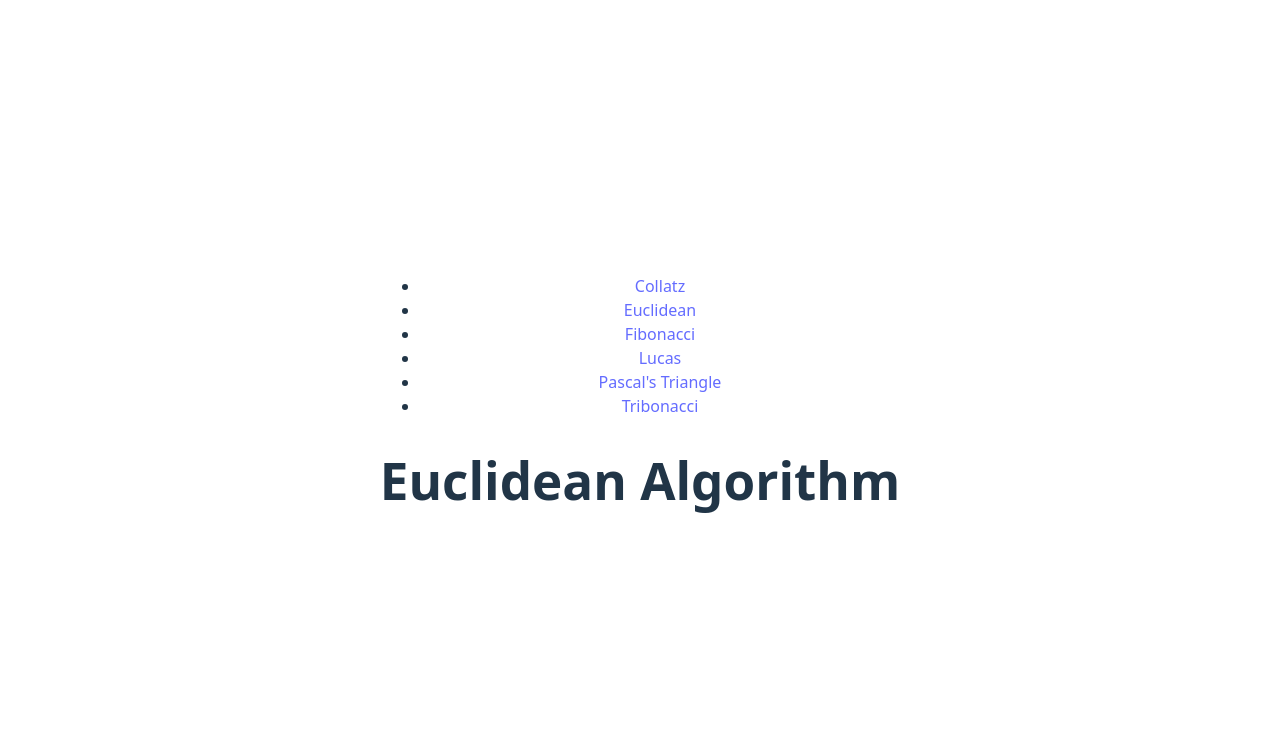
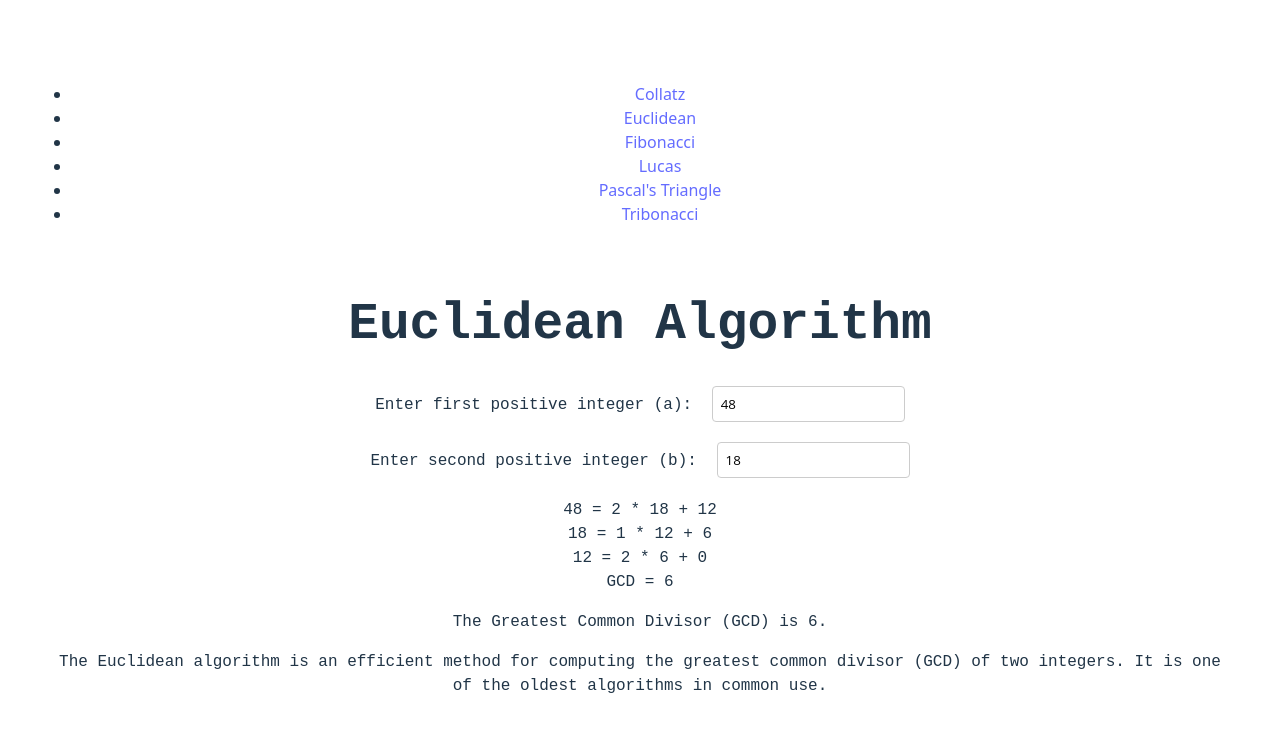
Before and after one commit to adiluexe/automatapedia, a React (Vite) app in the folder automatapedia/: page /euclidean in a window 1280 px wide. Shown: the top 732 px of the page. Built offline with nearby package versions, Linux system fonts and the light colour scheme.

Commit message:
feat(collatz): implement Collatz sequence generation logic
Add functionality to generate the Collatz sequence based on user input.
Includes input validation and updates to the sequence display.

```diff
--- a/automatapedia/src/pages/CollatzPage.tsx
+++ b/automatapedia/src/pages/CollatzPage.tsx
@@ -1,10 +1,53 @@
-import React from "react";
+import React, { useState } from "react";
+import { generateCollatzSequence } from "../sequences/collatz";
+import "../App.css";
 
 const CollatzPage: React.FC = () => {
+  const [startNumber, setStartNumber] = useState<number>(10);
+  const [sequence, setSequence] = useState<number[]>(
+    generateCollatzSequence(10)
+  );
+
+  const handleInputChange = (event: React.ChangeEvent<HTMLInputElement>) => {
+    const num = parseInt(event.target.value, 10);
+    if (!isNaN(num) && num > 0) {
+      setStartNumber(num);
+      setSequence(generateCollatzSequence(num));
+    } else if (event.target.value === "") {
+      setStartNumber(0);
+      setSequence([]);
+    }
+  };
+
   return (
-    <div>
+    <div className="container">
       <h1>Collatz Sequence</h1>
-      {/* TODO: Implement Collatz sequence generator and visualization */}
+      <div className="input-container">
+        <label htmlFor="startNumber">Enter starting number: </label>
+        <input
+          type="number"
+          id="startNumber"
+          value={startNumber === 0 ? "" : startNumber}
+          onChange={handleInputChange}
+          min="1"
+        />
+      </div>
+      <div className="sequence-container">
+        {sequence.map((num, index) => (
+          <span key={index} className="sequence-element">
+            {num}
+            {index < sequence.length - 1 ? " → " : ""}
+          </span>
+        ))}
+      </div>
+      <div className="info-container">
+        <p>
+          The Collatz conjecture is an unsolved conjecture in mathematics. It
+          states that if you pick a number, and if it's even, divide it by two
+          and if it's odd, multiply it by three and add one, you will eventually
+          reach one.
+        </p>
+      </div>
     </div>
   );
 };
--- a/automatapedia/src/pages/EuclideanPage.tsx
+++ b/automatapedia/src/pages/EuclideanPage.tsx
@@ -1,10 +1,86 @@
-import React from "react";
+import React, { useState } from "react";
+import { executeEuclideanAlgorithm } from "../sequences/euclidean";
+import type { EuclideanStep } from "../sequences/euclidean"; // Corrected import
+import "../App.css";
 
 const EuclideanPage: React.FC = () => {
+  const [numA, setNumA] = useState<number>(48);
+  const [numB, setNumB] = useState<number>(18);
+  const [steps, setSteps] = useState<EuclideanStep[]>(
+    executeEuclideanAlgorithm(48, 18)
+  );
+
+  const handleNumAChange = (event: React.ChangeEvent<HTMLInputElement>) => {
+    const val = parseInt(event.target.value, 10);
+    if (!isNaN(val) && val > 0) {
+      setNumA(val);
+      setSteps(executeEuclideanAlgorithm(val, numB));
+    } else if (event.target.value === "") {
+      setNumA(0);
+      setSteps([]);
+    }
+  };
+
+  const handleNumBChange = (event: React.ChangeEvent<HTMLInputElement>) => {
+    const val = parseInt(event.target.value, 10);
+    if (!isNaN(val) && val > 0) {
+      setNumB(val);
+      setSteps(executeEuclideanAlgorithm(numA, val));
+    } else if (event.target.value === "") {
+      setNumB(0);
+      setSteps([]);
+    }
+  };
+
+  const gcd =
+    steps.length > 0 && steps[steps.length - 1].b === 0
+      ? steps[steps.length - 1].a
+      : null;
+
   return (
-    <div>
+    <div className="container">
       <h1>Euclidean Algorithm</h1>
-      {/* TODO: Implement Euclidean algorithm visualization */}
+      <div className="input-container">
+        <label htmlFor="numA">Enter first positive integer (a): </label>
+        <input
+          type="number"
+          id="numA"
+          value={numA === 0 ? "" : numA}
+          onChange={handleNumAChange}
+          min="1"
+        />
+      </div>
+      <div className="input-container">
+        <label htmlFor="numB">Enter second positive integer (b): </label>
+        <input
+          type="number"
+          id="numB"
+          value={numB === 0 ? "" : numB}
+          onChange={handleNumBChange}
+          min="1"
+        />
+      </div>
+      <div className="euclidean-steps-container">
+        {steps.map((step, index) => (
+          <div key={index} className="euclidean-step">
+            {step.b !== 0
+              ? `${step.a} = ${step.quotient} * ${step.b} + ${step.remainder}`
+              : `GCD = ${step.a}`}
+          </div>
+        ))}
+      </div>
+      {gcd !== null && (
+        <div className="info-container">
+          <p>The Greatest Common Divisor (GCD) is {gcd}.</p>
+        </div>
+      )}
+      <div className="info-container">
+        <p>
+          The Euclidean algorithm is an efficient method for computing the
+          greatest common divisor (GCD) of two integers. It is one of the oldest
+          algorithms in common use.
+        </p>
+      </div>
     </div>
   );
 };
--- a/automatapedia/src/sequences/collatz.ts
+++ b/automatapedia/src/sequences/collatz.ts
@@ -1,4 +1,23 @@
 export const generateCollatzSequence = (startNumber: number): number[] => {
-  // TODO: Implement Collatz sequence logic
-  return [startNumber];
+  if (startNumber <= 0) {
+    return [];
+  }
+
+  const sequence: number[] = [startNumber];
+  let currentNumber = startNumber;
+
+  while (currentNumber !== 1) {
+    if (currentNumber % 2 === 0) {
+      currentNumber = currentNumber / 2;
+    } else {
+      currentNumber = 3 * currentNumber + 1;
+    }
+    sequence.push(currentNumber);
+    // Safety break for very long sequences, though Collatz is conjectured to always reach 1
+    if (sequence.length > 1000) {
+      console.warn("Collatz sequence exceeded 1000 steps, breaking.");
+      break;
+    }
+  }
+  return sequence;
 };
--- a/automatapedia/src/sequences/euclidean.ts
+++ b/automatapedia/src/sequences/euclidean.ts
@@ -9,6 +9,22 @@ export const executeEuclideanAlgorithm = (
   a: number,
   b: number
 ): EuclideanStep[] => {
-  // TODO: Implement Euclidean algorithm logic
-  return [{ a, b, quotient: 0, remainder: 0 }];
+  if (a <= 0 || b <= 0) {
+    return [];
+  }
+
+  const steps: EuclideanStep[] = [];
+  let currentA = Math.max(a, b); // Ensure a is always greater or equal to b initially
+  let currentB = Math.min(a, b);
+
+  while (currentB !== 0) {
+    const quotient = Math.floor(currentA / currentB);
+    const remainder = currentA % currentB;
+    steps.push({ a: currentA, b: currentB, quotient, remainder });
+    currentA = currentB;
+    currentB = remainder;
+  }
+  // Add the last step where remainder is 0, showing the GCD
+  steps.push({ a: currentA, b: currentB, quotient: 0, remainder: 0 });
+  return steps;
 };
```
Also changed, not shown: automatapedia/src/sequences/fibonacci.ts (+19 -2 lines).
